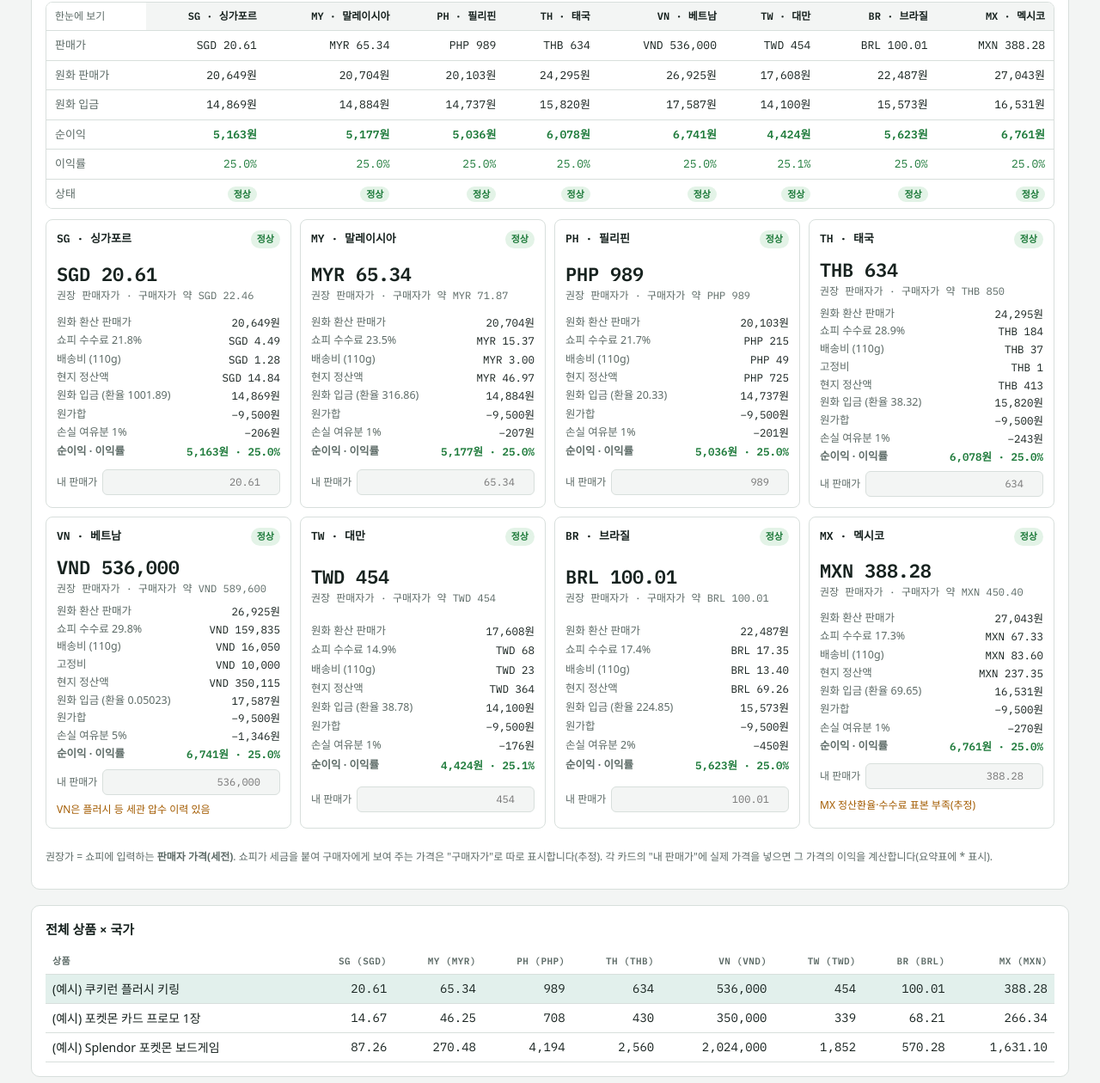
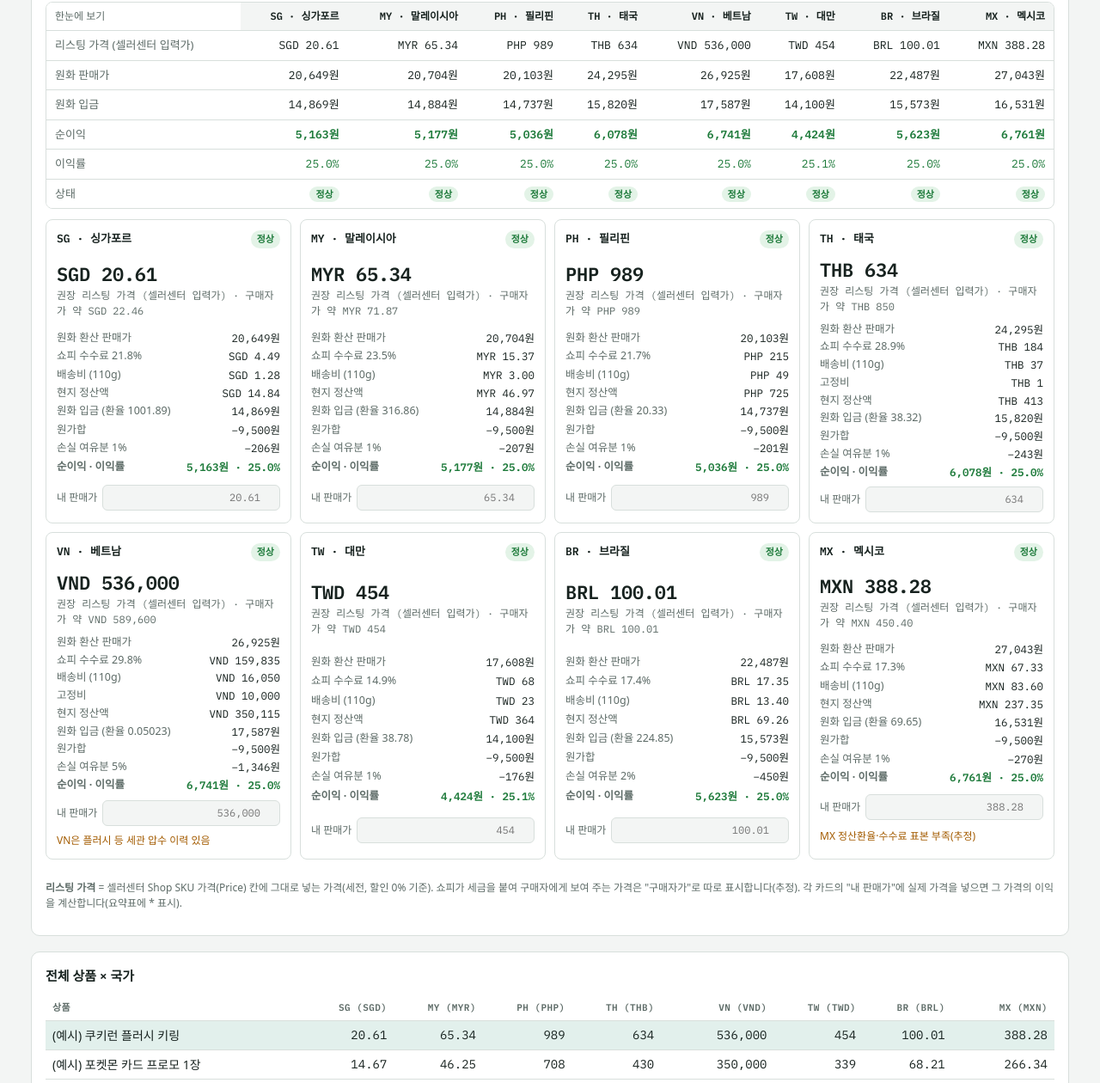
Before and after one commit to mizukikorea1005/shopee-margin-calculator, a plain HTML site: page index.html in a window 1280 px wide. Shown: the part 490-1750 px from the top of the page at 86% size. Drawn offline with Linux system fonts and the light colour scheme; a web font is replaced by a local one.

Commit message:
판매가 표기를 리스팅 가격(셀러센터 입력가)으로 변경
Co-Authored-By: Claude Opus 5.5 <noreply@anthropic.com>

```diff
--- a/index.html
+++ b/index.html
@@ -148,7 +148,7 @@ textarea { font-family: var(--f-num); font-size: 12px; min-height: 90px; }
     </div>
     <div class="scroll"><table class="sum" id="summary"></table></div>
     <div class="board" id="board"></div>
-    <p class="small">권장가 = 쇼피에 입력하는 <b>판매자 가격(세전)</b>. 쇼피가 세금을 붙여 구매자에게 보여 주는 가격은 "구매자가"로 따로 표시합니다(추정). 각 카드의 "내 판매가"에 실제 가격을 넣으면 그 가격의 이익을 계산합니다(요약표에 * 표시).</p>
+    <p class="small"><b>리스팅 가격</b> = 셀러센터 Shop SKU 가격(Price) 칸에 그대로 넣는 가격(세전, 할인 0% 기준). 쇼피가 세금을 붙여 구매자에게 보여 주는 가격은 "구매자가"로 따로 표시합니다(추정). 각 카드의 "내 판매가"에 실제 가격을 넣으면 그 가격의 이익을 계산합니다(요약표에 * 표시).</p>
   </section>
 
   <section class="card">
@@ -449,7 +449,7 @@ textarea { font-family: var(--f-num); font-size: 12px; min-height: 90px; }
         <div class="t"><span class="code">${code} · ${m.name}</span><span class="pill ${st.level}">${st.label}</span></div>
         <div>
           <div class="price">${m.cur} ${fmtLocal(res.price, m.cur)}</div>
-          <div class="buyer">${mineVal ? "내 판매가 기준" : "권장 판매자가"} · 구매자가 약 ${m.cur} ${fmtLocal(res.buyer, m.cur)}</div>
+          <div class="buyer">${mineVal ? "내 판매가 기준" : "권장 리스팅 가격 (셀러센터 입력가)"} · 구매자가 약 ${m.cur} ${fmtLocal(res.buyer, m.cur)}</div>
         </div>
         <dl>
           <dt>원화 환산 판매가</dt><dd>${fmtKrw(res.saleKrw)}</dd>
@@ -487,7 +487,7 @@ textarea { font-family: var(--f-num); font-size: 12px; min-height: 90px; }
     $("summary").innerHTML = `
       <thead><tr><th>한눈에 보기</th>${cols.map((c) => `<th>${c.code} · ${c.m.name}</th>`).join("")}</tr></thead>
       <tbody>
-        <tr><td>판매가</td>${cols.map((c) => cell(c, (c) => `${c.m.cur} ${fmtLocal(c.res.price, c.m.cur)}${c.mine ? "*" : ""}`)).join("")}</tr>
+        <tr><td>리스팅 가격 (셀러센터 입력가)</td>${cols.map((c) => cell(c, (c) => `${c.m.cur} ${fmtLocal(c.res.price, c.m.cur)}${c.mine ? "*" : ""}`)).join("")}</tr>
         <tr><td>원화 판매가</td>${cols.map((c) => cell(c, (c) => fmtKrw(c.res.saleKrw))).join("")}</tr>
         <tr><td>원화 입금</td>${cols.map((c) => cell(c, (c) => fmtKrw(c.res.payoutKrw))).join("")}</tr>
         <tr><td>순이익</td>${cols.map((c) => c.err ? "<td>—</td>" : `<td class="profit-row" style="color:${color(c)}">${fmtKrw(c.res.profit)}</td>`).join("")}</tr>
```
